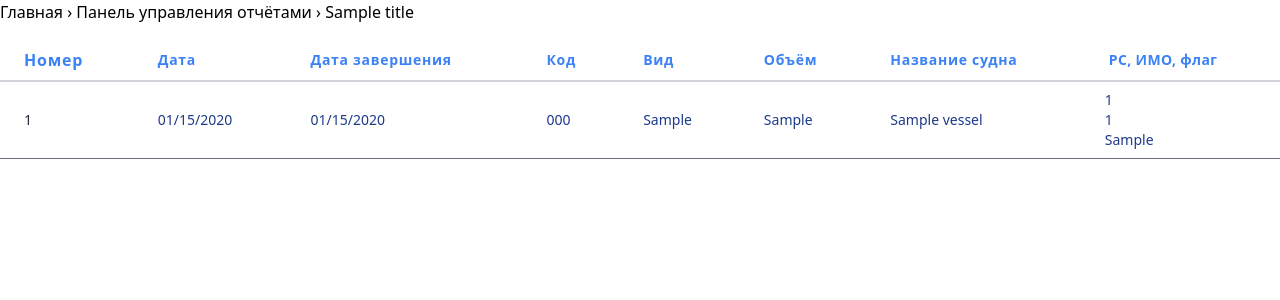
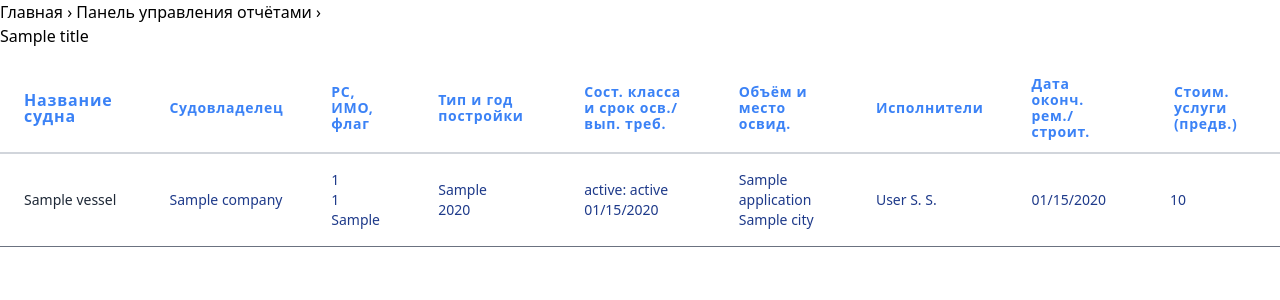
Before and after one commit to Serge561/rs-office, a Django app: template backend/templates/applications/reports/current_applications.html in a window 1280 px wide. Shown: the part 113-413 px from the top of the page. Run offline with Django 5.2, Linux system fonts and the light colour scheme; the template is opened without the code that fills it: most values are stand-ins (such as "Sample title", 1, 10 or a date in 2020); some libraries are stand-ins or nearby versions.

Commit message:
improvement of current app report

```diff
--- a/backend/templates/applications/application_update.html
+++ b/backend/templates/applications/application_update.html
@@ -21,7 +21,9 @@
     href="{% url 'application_detail' application.company.slug application.id %}"
     class="breadcrumbs font-medium"
   >
-    &rsaquo; {{ application.number }}</a
+    &rsaquo; Заявка № {{ application.number }} от
+    <!-- prettier-ignore -->
+    {{ application.date|date:'SHORT_DATE_FORMAT' }}</a
   >
   {% block crumbs %}
   <span class="breadcrumbs">
--- a/backend/templates/applications/reports/current_applications.html
+++ b/backend/templates/applications/reports/current_applications.html
@@ -6,13 +6,13 @@
 <div>
   <a href="{% url 'home' %}" class="breadcrumbs font-medium">Главная</a>
   <a href="{% url 'dashboard_report' %}" class="breadcrumbs font-medium">
-    &rsaquo; Панель управления отчётами</a
+    &rsaquo; Панель управления отчётами &rsaquo;</a
   >
   {% block crumbs %}
-  <span class="breadcrumbs">
+  <div class="breadcrumbs">
     <!-- prettier-ignore -->
-    {% if title %} &rsaquo; {{ title }} {% endif %}
-  </span>
+    {% if title %} {{ title }} {% endif %}
+  </div>
   <!-- prettier-ignore -->
   {% endblock%}
 </div>
@@ -26,42 +26,47 @@
           <th
             class="px-6 py-3 border-b-2 border-gray-300 text-left leading-4 text-blue-500 tracking-wider"
           >
-            Номер
+            Название судна
           </th>
           <th
             class="px-6 py-3 border-b-2 border-gray-300 text-left text-sm leading-4 text-blue-500 tracking-wider"
           >
-            Дата
+            Судовладелец
           </th>
           <th
             class="px-6 py-3 border-b-2 border-gray-300 text-left text-sm leading-4 text-blue-500 tracking-wider"
           >
-            Дата завершения
+            РС, ИМО, флаг
           </th>
           <th
             class="px-6 py-3 border-b-2 border-gray-300 text-left text-sm leading-4 text-blue-500 tracking-wider"
           >
-            Код
+            Тип и год постройки
           </th>
           <th
             class="px-6 py-3 border-b-2 border-gray-300 text-left text-sm leading-4 text-blue-500 tracking-wider"
           >
-            Вид
+            Сост. класса и срок осв./вып. треб.
           </th>
           <th
             class="px-6 py-3 border-b-2 border-gray-300 text-left text-sm leading-4 text-blue-500 tracking-wider"
           >
-            Объём
+            Объём и место освид.
           </th>
           <th
             class="px-6 py-3 border-b-2 border-gray-300 text-left text-sm leading-4 text-blue-500 tracking-wider"
           >
-            Название судна
+            Иcполнители
           </th>
           <th
-            class="px-6 py-3 border-b-2 border-gray-300 text-left text-sm leading-4 text-blue-500 tracking-wide"
+            class="px-6 py-3 border-b-2 border-gray-300 text-left text-sm leading-4 text-blue-500 tracking-wider"
           >
-            РС, ИМО, флаг
+            Дата оконч. рем./строит.
+          </th>
+          <th
+            class="px-6 py-3 border-b-2 border-gray-300 text-left text-sm leading-4 text-blue-500 tracking-wider"
+          >
+            Стоим. услуги (предв.)
           </th>
         </tr>
       </thead>
@@ -77,7 +82,7 @@
                     type="button"
                     class="list-none hover:text-indigo-600 font-medium"
                   >
-                    {{ application.number }}
+                    {{ application.vessel.name }}
                   </a>
                 </div>
               </div>
@@ -86,39 +91,60 @@
           <td
             class="px-6 py-4 whitespace-no-wrap border-b text-blue-900 border-gray-500 text-sm leading-5"
           >
-            {{ application.date|date:'SHORT_DATE_FORMAT' }}
+            <!-- prettier-ignore -->
+            {{ application.company.name|truncatechars:50 }}
           </td>
           <td
             class="px-6 py-4 whitespace-no-wrap border-b text-blue-900 border-gray-500 text-sm leading-5"
           >
-            {{ application.completion_date|date:'SHORT_DATE_FORMAT' }}
+            <p>{{ application.vessel.rs_number }}</p>
+            <p>{{ application.vessel.imo_number }}</p>
+            {% if application.vessel.flag == "RU" %}
+            <p>Россия</p>
+            {% else %}
+            <p>{{ application.vessel.get_flag_display }}</p>
+            {% endif %}
           </td>
           <td
             class="px-6 py-4 whitespace-no-wrap border-b text-blue-900 border-gray-500 text-sm leading-5"
           >
-            {{ application.survey_code}}
+            <p>{{ application.vessel.get_vessel_stat_group_display }}</p>
+            <p>{{ application.vessel.build_date|date:"Y" }}</p>
           </td>
           <td
             class="px-6 py-4 whitespace-no-wrap border-b text-blue-900 border-gray-500 text-sm leading-5"
           >
-            {{ application.survey_type}}
+            <!-- prettier-ignore -->
+            {{ application.vesselextrainfo.class_status }}: {{ application.vesselextrainfo.get_class_status_display|truncatechars:16|lower }}
+            <!-- prettier-ignore -->
+            <p>{{ application.vesselextrainfo.due_date|date:'SHORT_DATE_FORMAT'}}</p>
           </td>
           <td
             class="px-6 py-4 whitespace-no-wrap border-b text-blue-900 border-gray-500 text-sm leading-5"
           >
-            {{ application.survey_scope}}
+            <p>{{ application }}</p>
+            <p>{{ application.city.name }}</p>
           </td>
           <td
             class="px-6 py-4 whitespace-no-wrap border-b text-blue-900 border-gray-500 text-sm leading-5"
           >
-            {{ application.vessel.name }}
+            <!-- prettier-ignore -->
+            {% for assigned_surveyor in application.vesselextrainfo.assigned_surveyors.all %}
+            <!-- prettier-ignore -->
+            <p>{{ assigned_surveyor.last_name }} {{ assigned_surveyor.first_name|slice:"1" }}. {{ assigned_surveyor.patronymic_name|slice:"1" }}.</p>
+            <!-- prettier-ignore -->
+            {% endfor %}
+          </td>
+          <td
+            class="px-6 py-4 whitespace-no-wrap border-b text-blue-900 border-gray-500 text-sm leading-5"
+          >
+            <!-- prettier-ignore -->
+            {{ application.vesselextrainfo.completion_expected_date|date:'SHORT_DATE_FORMAT' }}
           </td>
           <td
             class="px-5 py-2 whitespace-no-wrap border-b text-blue-900 border-gray-500 text-sm leading-5"
           >
-            <p>{{ application.vessel.rs_number }}</p>
-            <p>{{ application.vessel.imo_number }}</p>
-            <p>{{ application.vessel.get_flag_display }}</p>
+            {{ application.account.service_cost }}
           </td>
         </tr>
         {% endfor %}
--- a/backend/templates/applications/reports/dashboard.html
+++ b/backend/templates/applications/reports/dashboard.html
@@ -32,6 +32,11 @@
         <div class="bg-white rounded-md list-none text-center">
           <li class= "py-3 bg-gray-100 rounded-md border-b-2 text-gray-600">
             <a href="{% url "home" %}" type="button" class="list-none hover:text-indigo-600"
+              >Отправить еженедельный отчёт</a
+            >
+          </li>
+          <li class="py-3 mt-1 bg-gray-100 rounded-md border-b-2 text-gray-600">
+            <a href="{% url "home" %}" type="button" class="list-none hover:text-indigo-600"
               >Показать годовой отчёт</a
             >
           </li>
```
Also changed, not shown: backend/modules/applications/forms.py (+4 -10 lines), backend/modules/applications/models/application.py (+7 -2 lines), backend/modules/applications/views/reports.py (+18 -32 lines).
